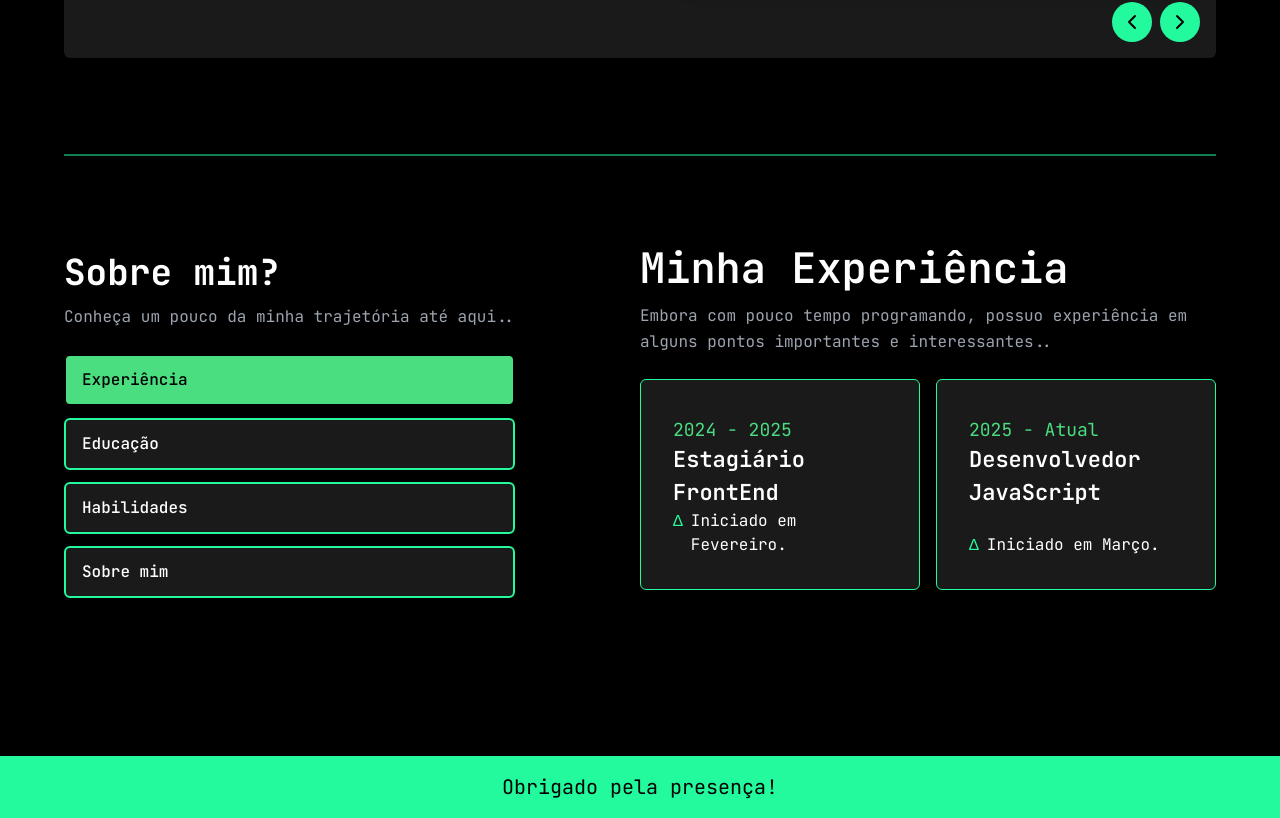
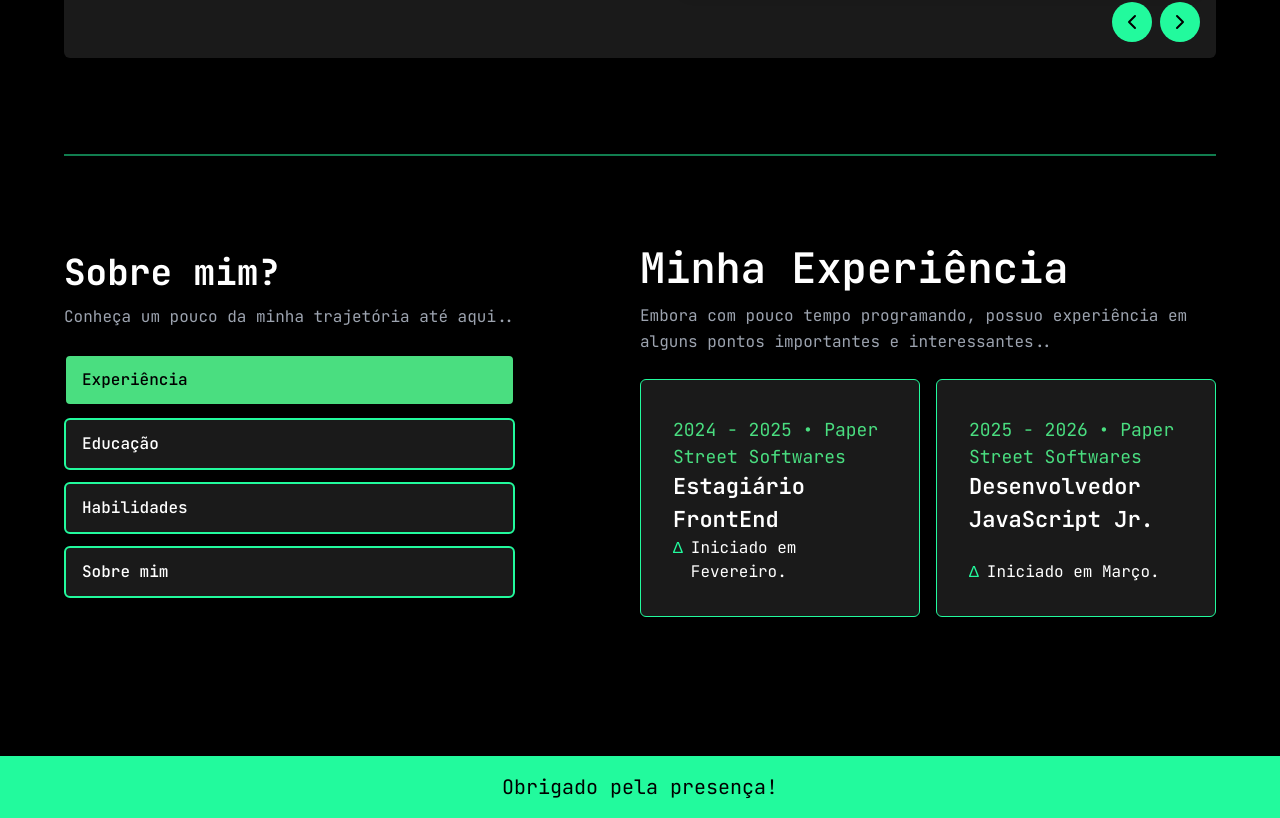
Before and after one commit to BiellSouza/Portfolio-Front, a React (Vite) app: page / in a window 1280 px wide. Shown: the part 2256-3074 px from the top of the page. Built offline with nearby package versions, Linux system fonts and the light colour scheme.

Commit message:
fix: Update content

```diff
--- a/src/sections/ProjectsSection.jsx
+++ b/src/sections/ProjectsSection.jsx
@@ -30,8 +30,8 @@ export default function ProjectsSection() {
       title: "Gerenciamento de Louvor",
       description:
         "Um Projeto simples de sistema para gerenciar louvores, utilizando uma api desenvolvida do zero por mim mesmo onde é possóvel gerenciar acessos, criar eventos e salvar letras de músicas. ",
+      image: project3,
       technologies: ["Html", "Css", "JavaScript", "React", "Tailwind"],
-      image: project3,
       projectLink: "https://app-aml.vercel.app/",
       githubLink: "https://github.com/BiellSouza/APP_AML",
     },
--- a/src/sections/WhyHireMe.jsx
+++ b/src/sections/WhyHireMe.jsx
@@ -70,12 +70,12 @@ function ExperienceContent() {
         {[
           {
             title: "Estagiário FrontEnd",
-            date: "2024 - 2025",
+            date: "2024 - 2025 • Paper Street Softwares",
             place: "Iniciado em Fevereiro.",
           },
           {
-            title: "Desenvolvedor JavaScript",
-            date: "2025 - Atual",
+            title: "Desenvolvedor JavaScript Jr.",
+            date: "2025 - 2026 • Paper Street Softwares",
             place: "Iniciado em Março.",
           },
         ].map((item, i) => (
```
